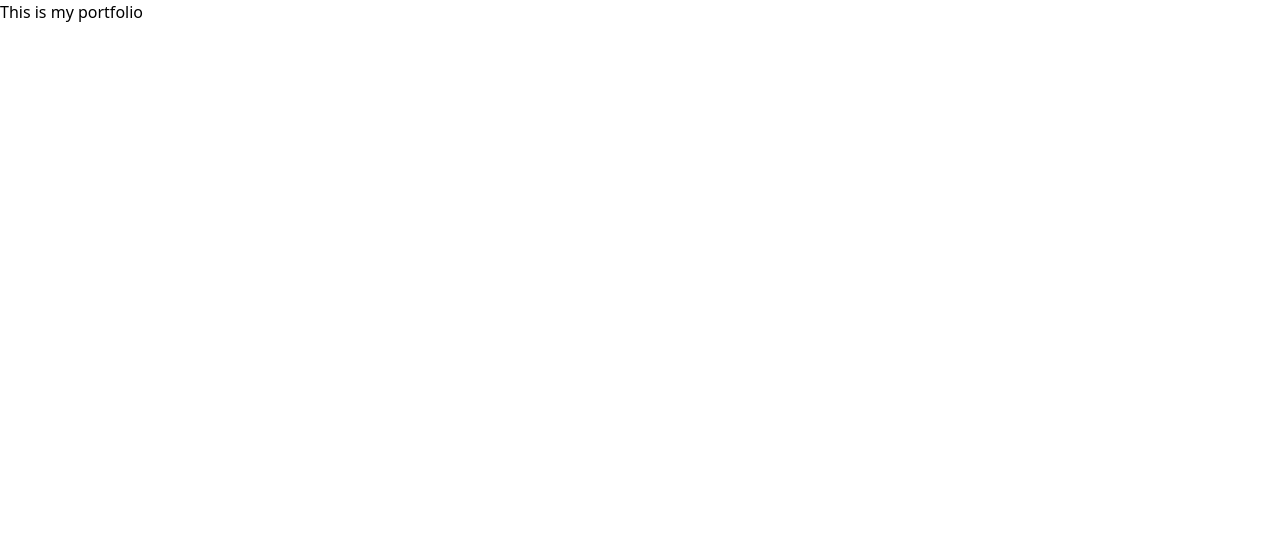
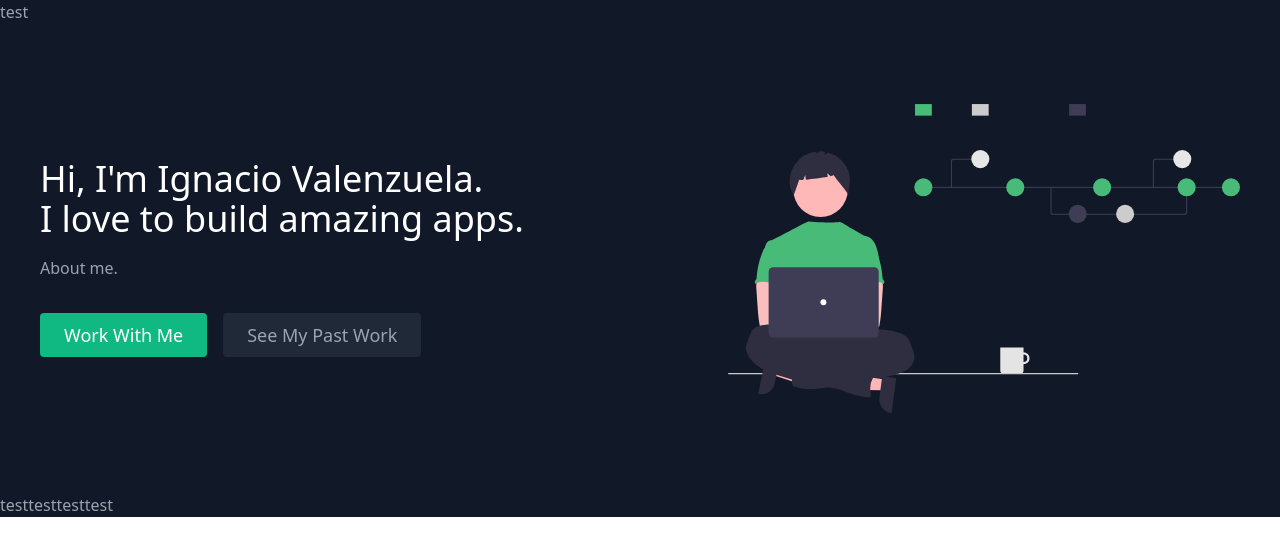
Before and after one commit to ivalenzuela1/Portfolio, a React (Create React App) app in the folder my-portfolio/: page / in a window 1280 px wide. Shown: the top 556 px of the page. Built offline with nearby package versions, Linux system fonts and the light colour scheme.

Commit message:
Build initial components and implement About section

```diff
--- a/my-portfolio/src/App.js
+++ b/my-portfolio/src/App.js
@@ -1,5 +1,20 @@
 import React from "react";
+import Navbar from "./components/Navbar";
+import About from "./components/About";
+import Projects from "./components/Projects";
+import Skills from "./components/Skills";
+import Testimonials from "./components/Testimonials";
+import Contact from "./components/Contact";
 
 export default function App() {
-  return "This is my portfolio";
+  return (
+    <main className="text-gray-400 bg-gray-900 body-font">
+      <Navbar />
+      <About />
+      <Projects />
+      <Skills />
+      <Testimonials />
+      <Contact />
+    </main>
+  );
 }
--- /dev/null
+++ b/my-portfolio/src/components/About.js
@@ -0,0 +1,39 @@
+import React from "react";
+
+export default function About() {
+  return (
+    <section id="about">
+      <div className="container mx-auto flex px-10 py-20 md:flex-row flex-col items-center">
+        <div className="lg:flex-grow md:w-1/2 lg:pr-24 md:pr-16 flex flex-col md:items-start md:text-left mb-16 md:mb-0 items-center text-center">
+          <h1 className="title-font sm:text-4xl text-3xl mb-4 font-medium text-white">
+            Hi, I'm Ignacio Valenzuela.
+            <br className="hidden lg:inline-block" />I love to build amazing
+            apps.
+          </h1>
+          <p className="mb-8 leading-relaxed">About me.</p>
+          <div className="flex justify-center">
+            <a
+              href="#contact"
+              className="inline-flex text-white bg-green-500 border-0 py-2 px-6 focus:outline-none hover:bg-green-600 rounded text-lg"
+            >
+              Work With Me
+            </a>
+            <a
+              href="#projects"
+              className="ml-4 inline-flex text-gray-400 bg-gray-800 border-0 py-2 px-6 focus:outline-none hover:bg-gray-700 hover:text-white rounded text-lg"
+            >
+              See My Past Work
+            </a>
+          </div>
+        </div>
+        <div className="lg:max-w-lg lg:w-full md:w-1/2 w-5/6">
+          <img
+            className="object-cover object-center rounded"
+            alt="hero"
+            src="./coding.svg"
+          />
+        </div>
+      </div>
+    </section>
+  );
+}
--- /dev/null
+++ b/my-portfolio/src/components/Contact.js
@@ -0,0 +1,3 @@
+export default function Contact() {
+  return "test";
+}
--- /dev/null
+++ b/my-portfolio/src/components/Navbar.js
@@ -0,0 +1,3 @@
+export default function Navbar() {
+  return "test";
+}
--- /dev/null
+++ b/my-portfolio/src/components/Projects.js
@@ -0,0 +1,3 @@
+export default function Projects() {
+  return "test";
+}
--- /dev/null
+++ b/my-portfolio/src/components/Skills.js
@@ -0,0 +1,3 @@
+export default function Skills() {
+  return "test";
+}
--- /dev/null
+++ b/my-portfolio/src/components/Testimonials.js
@@ -0,0 +1,3 @@
+export default function Testimonials() {
+  return "test";
+}
```
